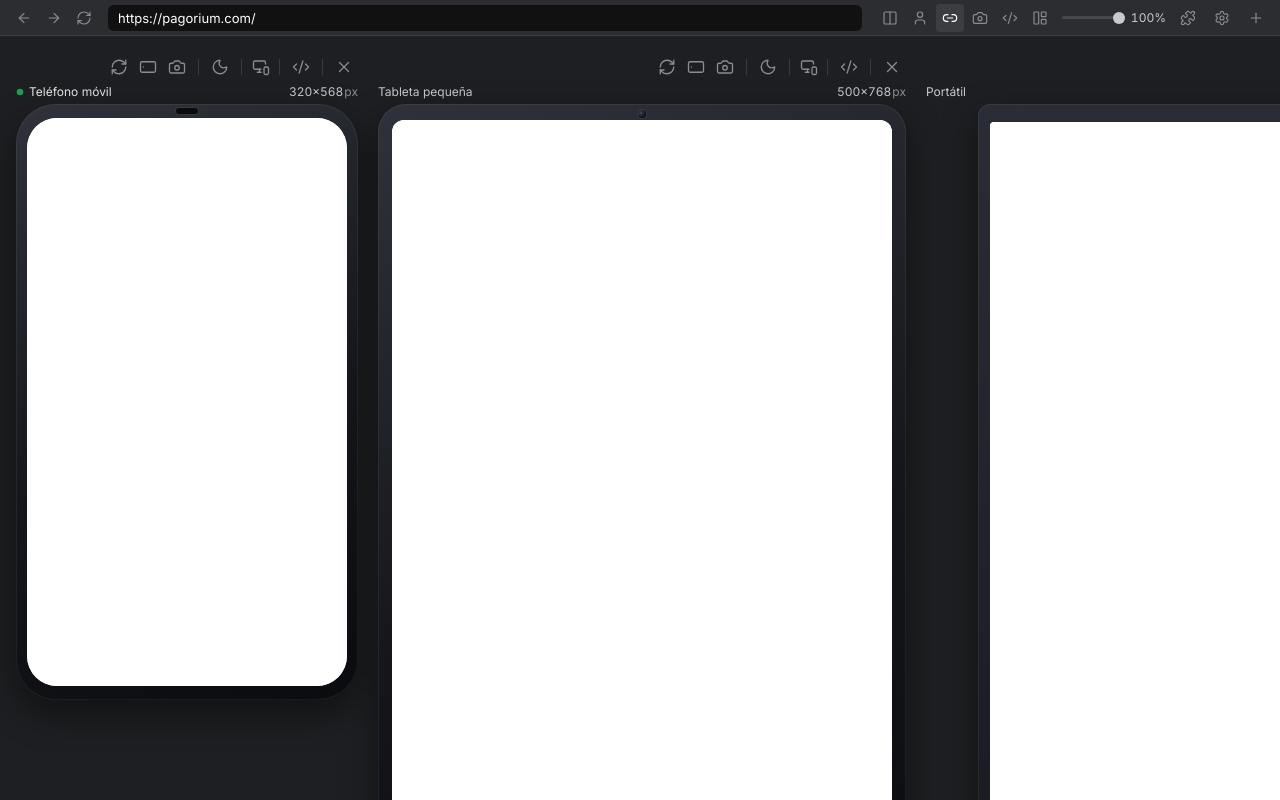
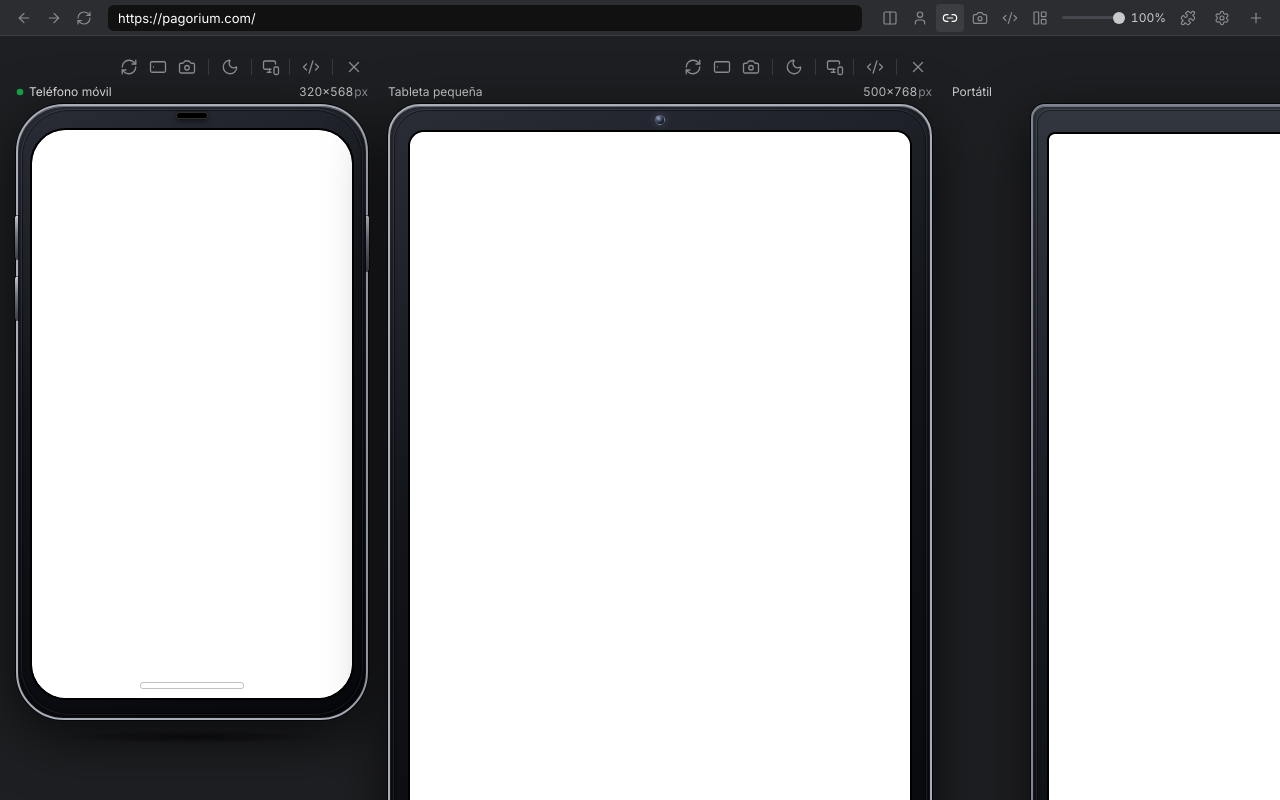
Before and after one commit to slzno/PixelGrid, a React (Vite) app: page / in a window 1280 px wide. Built offline with nearby package versions, Linux system fonts and the light colour scheme.

Commit message:
style: reforzar silueta y contraste de mockups

```diff
--- a/src/components/DeviceMockup.tsx
+++ b/src/components/DeviceMockup.tsx
@@ -36,14 +36,16 @@ export function DeviceMockup({
     bottom: Math.round(spec.bottom * scale),
     left: Math.round(spec.left * scale),
   }
-  const radius = Math.max(4, Math.round(spec.radius * scale))
-  const screenRadius = Math.max(2, Math.round(spec.screenRadius * scale))
+  const radius = Math.max(6, Math.round(spec.radius * scale))
+  const screenRadius = Math.max(3, Math.round(spec.screenRadius * scale))
+  const showPhoneChrome = spec.kind === 'phone'
 
   return (
     <div
       className={`device-mockup kind-${spec.kind}`}
       style={{ width: outerW }}
     >
+      <div className="device-mockup-stage">
         <div
           className="device-mockup-frame"
           style={{
@@ -56,13 +58,21 @@ export function DeviceMockup({
             paddingLeft: pad.left,
           }}
         >
+          {showPhoneChrome && (
+            <>
+              <span className="device-mockup-btn power" aria-hidden />
+              <span className="device-mockup-btn vol-up" aria-hidden />
+              <span className="device-mockup-btn vol-down" aria-hidden />
+            </>
+          )}
+
           {spec.chrome === 'island' && (
             <span
               className="device-mockup-island"
               style={{
-              top: Math.max(4, Math.round(pad.top * 0.35)),
-              width: Math.round(Math.min(screenW * scale * 0.28, 92 * scale)),
-              height: Math.round(Math.max(8, 22 * scale * 0.55)),
+                top: Math.max(5, Math.round(pad.top * 0.28)),
+                width: Math.round(Math.min(screenW * 0.34, 110 * scale)),
+                height: Math.round(Math.max(9, 24 * scale * 0.55)),
                 borderRadius: 999,
               }}
               aria-hidden
@@ -72,9 +82,9 @@ export function DeviceMockup({
             <span
               className="device-mockup-pill"
               style={{
-              top: Math.max(3, Math.round(pad.top * 0.28)),
-              width: Math.round(Math.max(10, 48 * scale * 0.45)),
-              height: Math.round(Math.max(5, 14 * scale * 0.4)),
+                top: Math.max(4, Math.round(pad.top * 0.24)),
+                width: Math.round(Math.max(16, 64 * scale * 0.5)),
+                height: Math.round(Math.max(6, 16 * scale * 0.42)),
                 borderRadius: 999,
               }}
               aria-hidden
@@ -84,9 +94,9 @@ export function DeviceMockup({
             <span
               className="device-mockup-camera"
               style={{
-              top: Math.max(3, Math.round(pad.top * 0.38)),
-              width: Math.round(Math.max(5, 8 * scale)),
-              height: Math.round(Math.max(5, 8 * scale)),
+                top: Math.max(4, Math.round(pad.top * 0.34)),
+                width: Math.round(Math.max(6, 10 * scale)),
+                height: Math.round(Math.max(6, 10 * scale)),
               }}
               aria-hidden
             />
@@ -101,6 +111,17 @@ export function DeviceMockup({
             }}
           >
             {children}
+            {showPhoneChrome && (
+              <span
+                className="device-mockup-home"
+                style={{
+                  width: Math.round(Math.min(screenW * 0.32, 120 * scale)),
+                  height: Math.round(Math.max(3, 5 * scale)),
+                  bottom: Math.round(Math.max(4, 10 * scale)),
+                }}
+                aria-hidden
+              />
+            )}
           </div>
         </div>
 
@@ -125,5 +146,8 @@ export function DeviceMockup({
           </div>
         )}
       </div>
+
+      <div className="device-mockup-shadow" aria-hidden />
+    </div>
   )
 }
--- a/src/lib/deviceMockup.ts
+++ b/src/lib/deviceMockup.ts
@@ -55,12 +55,12 @@ export function getMockupSpec(
     const isIphone = category === 'iphone'
     return {
       kind,
-      top: 14,
-      right: 11,
-      bottom: 14,
-      left: 11,
-      radius: 40,
-      screenRadius: 30,
+      top: 24,
+      right: 16,
+      bottom: 24,
+      left: 16,
+      radius: 48,
+      screenRadius: 34,
       chrome: isIphone ? 'island' : 'pill',
     }
   }
@@ -68,12 +68,12 @@ export function getMockupSpec(
   if (kind === 'tablet') {
     return {
       kind,
-      top: 16,
-      right: 14,
-      bottom: 16,
-      left: 14,
-      radius: 28,
-      screenRadius: 12,
+      top: 26,
+      right: 22,
+      bottom: 26,
+      left: 22,
+      radius: 32,
+      screenRadius: 14,
       chrome: 'camera',
     }
   }
@@ -81,12 +81,12 @@ export function getMockupSpec(
   if (kind === 'laptop') {
     return {
       kind,
-      top: 18,
-      right: 12,
-      bottom: 12,
-      left: 12,
-      radius: 12,
-      screenRadius: 4,
+      top: 28,
+      right: 18,
+      bottom: 16,
+      left: 18,
+      radius: 14,
+      screenRadius: 6,
       chrome: 'camera',
     }
   }
@@ -94,13 +94,13 @@ export function getMockupSpec(
   if (kind === 'desktop') {
     return {
       kind,
-      top: 10,
-      right: 10,
-      bottom: 10,
-      left: 10,
-      radius: 10,
-      screenRadius: 2,
-      chrome: 'none',
+      top: 16,
+      right: 16,
+      bottom: 16,
+      left: 16,
+      radius: 12,
+      screenRadius: 4,
+      chrome: 'camera',
     }
   }
 
@@ -121,13 +121,13 @@ export function mockupOuterSize(
   const baseExtra =
     spec.kind === 'laptop'
       ? {
-          width: Math.round(frameW * 1.08),
-          height: Math.round(18 * scale),
+          width: Math.round(frameW * 1.12),
+          height: Math.round(28 * scale),
         }
       : spec.kind === 'desktop'
         ? {
-            width: Math.round(frameW * 0.42),
-            height: Math.round(28 * scale),
+            width: Math.round(frameW * 0.48),
+            height: Math.round(40 * scale),
           }
         : { width: 0, height: 0 }
 
--- a/src/styles/app.css
+++ b/src/styles/app.css
@@ -13,6 +13,22 @@
   --pg-shadow: 0 4px 16px rgba(0, 0, 0, 0.4);
   --pg-font: Inter, system-ui, -apple-system, 'Segoe UI', sans-serif;
   --pg-topbar-h: 36px;
+
+  /* Device mockups — high contrast on dark canvas */
+  --pg-mockup-body: linear-gradient(
+    160deg,
+    #2a2d36 0%,
+    #12141a 42%,
+    #07080c 100%
+  );
+  --pg-mockup-body-soft: linear-gradient(
+    180deg,
+    #32363f 0%,
+    #181b22 50%,
+    #0b0d12 100%
+  );
+  --pg-mockup-edge: #a8adb8;
+  --pg-mockup-edge-soft: #7e8492;
 }
 
 * {
@@ -463,44 +479,110 @@ select {
   border-radius: inherit;
 }
 
-/* Device mockups */
+/* Device mockups — strong silhouette on dark canvas */
 
 .device-mockup {
   display: flex;
   flex-direction: column;
   align-items: center;
   flex: 0 0 auto;
+  gap: 10px;
+}
+
+.device-mockup-stage {
+  position: relative;
+  display: flex;
+  flex-direction: column;
+  align-items: center;
+  filter: drop-shadow(0 16px 28px rgba(0, 0, 0, 0.65));
 }
 
 .device-mockup-frame {
   position: relative;
   box-sizing: border-box;
-  background: linear-gradient(165deg, #3a3d46 0%, #1a1c22 48%, #0e1014 100%);
+  background: var(--pg-mockup-body);
+  border: 2px solid var(--pg-mockup-edge);
   box-shadow:
-    0 0 0 1px rgba(255, 255, 255, 0.06) inset,
-    0 14px 36px rgba(0, 0, 0, 0.45);
+    0 0 0 1px #050607,
+    inset 0 1px 0 rgba(255, 255, 255, 0.28),
+    inset 0 -2px 6px rgba(0, 0, 0, 0.55),
+    inset 0 0 0 1px rgba(255, 255, 255, 0.06);
   display: flex;
   align-items: stretch;
   justify-content: center;
+  isolation: isolate;
+}
+
+.device-mockup-frame::before {
+  content: '';
+  position: absolute;
+  inset: 3px;
+  border-radius: inherit;
+  pointer-events: none;
+  z-index: 0;
+  border: 1px solid rgba(255, 255, 255, 0.08);
+  box-shadow: inset 0 0 0 1px rgba(0, 0, 0, 0.45);
 }
 
 .device-mockup.kind-phone .device-mockup-frame,
 .device-mockup.kind-tablet .device-mockup-frame {
-  background: linear-gradient(160deg, #2f323a 0%, #15171c 55%, #0b0c10 100%);
+  background: var(--pg-mockup-body);
 }
 
 .device-mockup.kind-laptop .device-mockup-frame,
 .device-mockup.kind-desktop .device-mockup-frame {
-  background: linear-gradient(180deg, #2a2d35 0%, #17191f 100%);
-  border-radius: 10px 10px 4px 4px;
+  background: var(--pg-mockup-body-soft);
+  border-color: var(--pg-mockup-edge-soft);
+  border-radius: 14px 14px 8px 8px;
 }
 
 .device-mockup-screen {
   position: relative;
+  z-index: 1;
   overflow: hidden;
-  background: #fff;
-  box-shadow: 0 0 0 1px rgba(0, 0, 0, 0.35) inset;
+  background: #111;
+  outline: 2px solid #000;
+  outline-offset: 0;
+  box-shadow:
+    0 0 0 1px rgba(255, 255, 255, 0.2),
+    inset 0 0 0 1px rgba(0, 0, 0, 0.5);
   flex: 0 0 auto;
+}
+
+.device-mockup-btn {
+  position: absolute;
+  z-index: 4;
+  background: linear-gradient(180deg, #c0c4ce 0%, #6d7382 45%, #3a3f4a 100%);
+  box-shadow:
+    0 0 0 1px rgba(0, 0, 0, 0.55),
+    inset 0 1px 0 rgba(255, 255, 255, 0.35);
+  pointer-events: none;
+}
+
+.device-mockup-btn.power {
+  right: -3px;
+  top: 18%;
+  width: 3px;
+  height: 9%;
+  min-height: 28px;
+  border-radius: 0 2px 2px 0;
+}
+
+.device-mockup-btn.vol-up,
+.device-mockup-btn.vol-down {
+  left: -3px;
+  width: 3px;
+  height: 7%;
+  min-height: 22px;
+  border-radius: 2px 0 0 2px;
+}
+
+.device-mockup-btn.vol-up {
+  top: 18%;
+}
+
+.device-mockup-btn.vol-down {
+  top: 28%;
 }
 
 .device-mockup-island,
@@ -509,44 +591,87 @@ select {
   position: absolute;
   left: 50%;
   transform: translateX(-50%);
-  z-index: 2;
+  z-index: 3;
   pointer-events: none;
 }
 
 .device-mockup-island {
-  background: #050507;
-  box-shadow: 0 0 0 1px rgba(255, 255, 255, 0.04);
+  background: #000;
+  border: 1px solid rgba(255, 255, 255, 0.16);
+  box-shadow:
+    inset 0 1px 0 rgba(255, 255, 255, 0.08),
+    0 2px 8px rgba(0, 0, 0, 0.7);
+}
+
+.device-mockup-island::after {
+  content: '';
+  position: absolute;
+  right: 14%;
+  top: 50%;
+  width: 30%;
+  height: 58%;
+  transform: translateY(-50%);
+  border-radius: 999px;
+  background: radial-gradient(
+    circle at 40% 40%,
+    #6e7c9a 0%,
+    #243049 50%,
+    #05070c 100%
+  );
 }
 
 .device-mockup-pill {
-  background: #0a0b0e;
-  box-shadow: 0 0 0 1px rgba(255, 255, 255, 0.05);
+  background: #000;
+  border: 1px solid rgba(255, 255, 255, 0.18);
+  box-shadow: 0 2px 6px rgba(0, 0, 0, 0.55);
 }
 
 .device-mockup-camera {
   border-radius: 50%;
-  background: radial-gradient(circle at 35% 35%, #3d4455 0%, #0c0d11 70%);
-  box-shadow: 0 0 0 1px rgba(255, 255, 255, 0.08);
+  background: radial-gradient(
+    circle at 32% 28%,
+    #9aa6c0 0%,
+    #3a4560 40%,
+    #0a0c12 78%
+  );
+  border: 1px solid rgba(255, 255, 255, 0.28);
+  box-shadow: 0 0 8px rgba(140, 180, 255, 0.25);
+}
+
+.device-mockup-home {
+  position: absolute;
+  left: 50%;
+  transform: translateX(-50%);
+  z-index: 4;
+  border-radius: 999px;
+  background: rgba(255, 255, 255, 0.55);
+  box-shadow: 0 0 0 1px rgba(0, 0, 0, 0.25);
+  pointer-events: none;
 }
 
 .device-mockup-laptop-base {
   position: relative;
-  margin-top: -1px;
-  border-radius: 0 0 10px 10px;
-  background: linear-gradient(180deg, #2c2f38 0%, #1a1c22 100%);
-  box-shadow: 0 10px 24px rgba(0, 0, 0, 0.35);
+  margin-top: -2px;
+  border-radius: 0 0 14px 14px;
+  background: linear-gradient(180deg, #8a909c 0%, #3e4450 28%, #151820 100%);
+  border: 2px solid var(--pg-mockup-edge-soft);
+  border-top: 0;
+  box-shadow:
+    inset 0 1px 0 rgba(255, 255, 255, 0.25),
+    0 10px 22px rgba(0, 0, 0, 0.45);
   display: flex;
   align-items: flex-start;
   justify-content: center;
 }
 
 .device-mockup-laptop-lip {
-  margin-top: 2px;
-  width: 18%;
-  height: 3px;
-  border-radius: 0 0 3px 3px;
-  background: #0f1115;
-  opacity: 0.85;
+  margin-top: 5px;
+  width: 14%;
+  height: 4px;
+  border-radius: 0 0 4px 4px;
+  background: #0a0c10;
+  border: 1px solid rgba(255, 255, 255, 0.12);
+  border-top: 0;
 }
 
 .device-mockup-desktop-stand {
@@ -557,19 +682,33 @@ select {
 }
 
 .device-mockup-desktop-neck {
-  width: 18%;
-  height: 45%;
-  background: linear-gradient(180deg, #2a2d35, #17191f);
-  border-radius: 2px;
+  width: 16%;
+  height: 48%;
+  background: linear-gradient(180deg, #9aa1ad, #2a303a);
+  border-radius: 3px;
+  border: 1px solid rgba(255, 255, 255, 0.18);
 }
 
 .device-mockup-desktop-foot {
   width: 100%;
-  height: 22%;
+  height: 24%;
   margin-top: auto;
-  border-radius: 3px;
-  background: linear-gradient(180deg, #2a2d35, #12141a);
-  box-shadow: 0 4px 12px rgba(0, 0, 0, 0.3);
+  border-radius: 5px;
+  background: linear-gradient(180deg, #7a8190, #1a1e26);
+  border: 1px solid rgba(255, 255, 255, 0.16);
+  box-shadow: 0 6px 16px rgba(0, 0, 0, 0.45);
+}
+
+.device-mockup-shadow {
+  width: 72%;
+  height: 14px;
+  border-radius: 50%;
+  background: radial-gradient(
+    ellipse at center,
+    rgba(0, 0, 0, 0.55) 0%,
+    rgba(0, 0, 0, 0) 72%
+  );
+  pointer-events: none;
 }
 
 .viewport-scale {
```
Lines whose indentation alone changed are shown as unchanged.
